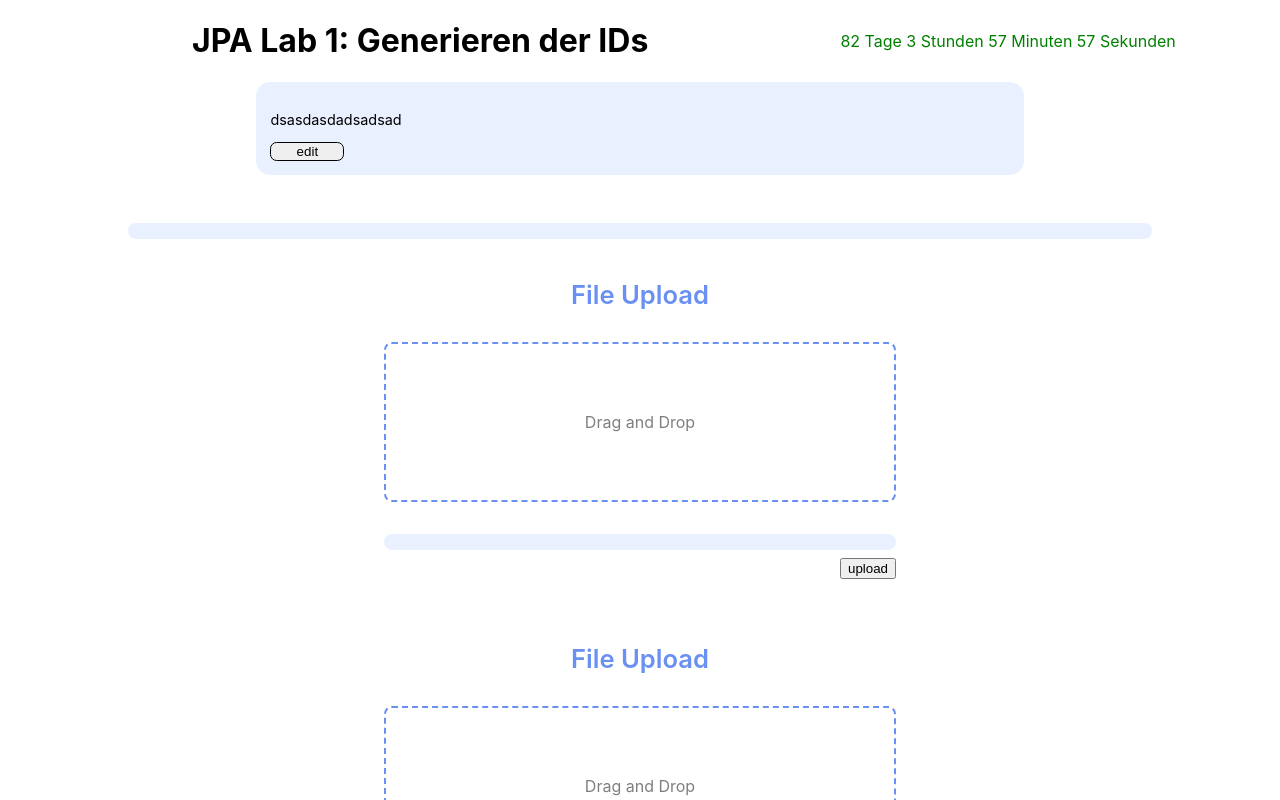
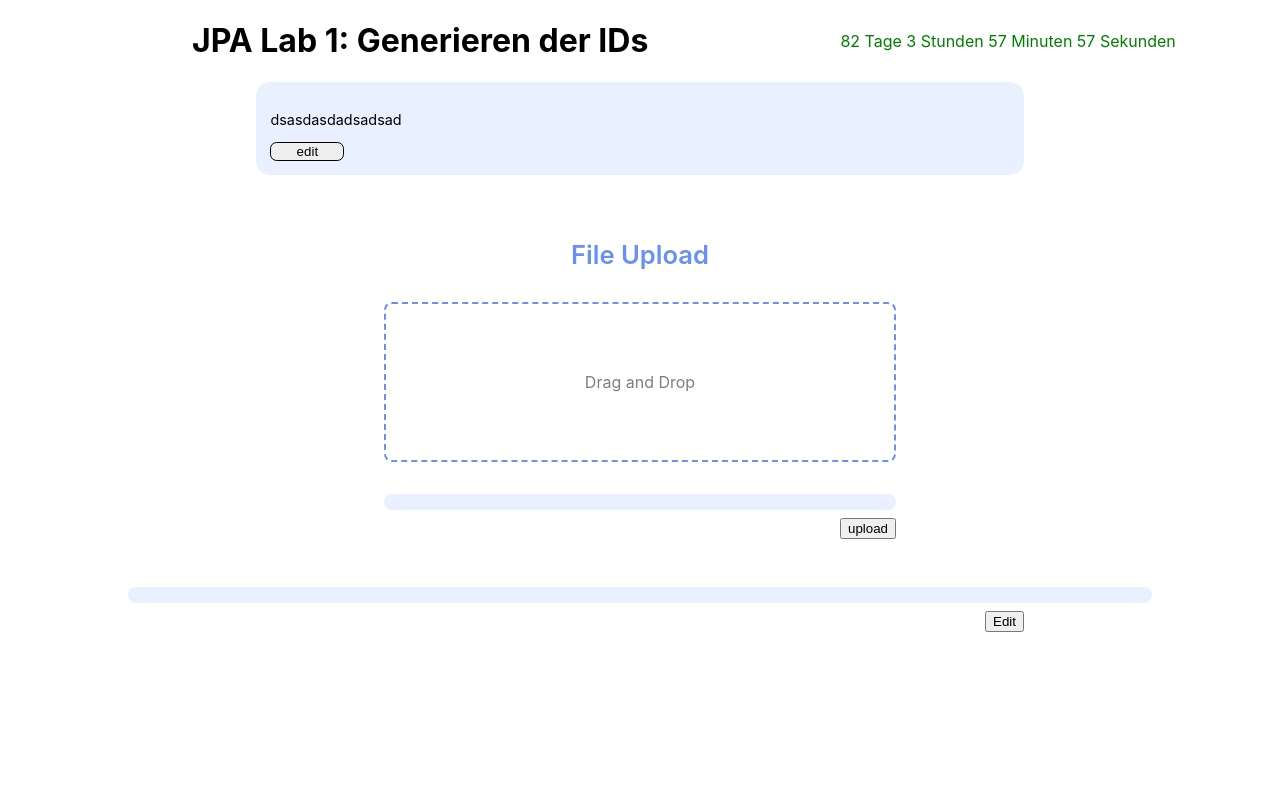
Before and after one commit to Elias-Traunbauer/school_collab, a Next.js app: page /assignment_edit in a window 1280 px wide. Shown: the top 800 px of the page. Built offline with nearby package versions, Linux system fonts and the light colour scheme.

Commit message:
edit file_upload

```diff
--- a/components/file_upload.js
+++ b/components/file_upload.js
@@ -1,5 +1,6 @@
 import { useState,useEffect } from 'react'
 import styles from '../styles/assignment.module.css';
+import Image from 'next/image';
 
 const File_Upload =  ({handleFilesUpdated}) => {
 
@@ -7,6 +8,7 @@ const File_Upload =  ({handleFilesUpdated}) => {
 
     let acceptedFilesDummy = ["pdf","txt","png"];
     const[fileslist,setFileList] = useState([]);
+    let currFile = null;
 
     useEffect(() => {
         const dropArea = document.querySelectorAll(`.${styles.fileinput}`);
@@ -52,7 +54,7 @@ const File_Upload =  ({handleFilesUpdated}) => {
             dropArea[0].removeEventListener("dragleave",handleDragLeave);
             dropArea[0].removeEventListener("drop",handleDrop);
             dropArea[0].removeEventListener("click",handleClick);
-            input[0].removeEventListener("click",handleInputChange);
+            input[0].removeEventListener("change",handleInputChange);
         }
 
         function showFile(newFiles){
@@ -181,9 +183,9 @@ const File_Upload =  ({handleFilesUpdated}) => {
 
                         <ul id='fileul' className={styles.filelistitem} hidden>
                             {fileslist.map((file,i)=>{return <li onClick={()=>openDialog(file)}  key={i}>
-                                <img src="/file.svg"/>
+                                <Image width={30} height={30} src="/file.svg" alt='sadas'/>
                                 <p>{file.name}</p>
-                                <img className={styles.cancelbutton} onClick={(e) => {deleteItem(file,i)}} src="/cancelicon.svg" alt="An SVG of an eye"/>
+                                <Image className={styles.cancelbutton} onClick={(e) => {deleteItem(file,i)}} width="30" height="30" src="/cancelicon.svg" alt="An SVG of an eye"/>
 
                             </li>})}
                         </ul>
--- a/pages/assignment_edit.js
+++ b/pages/assignment_edit.js
@@ -67,21 +67,6 @@ export default function AssignmentEdit({assignment,acceptedFilextentions,uploade
                 }
                 </div>
             </div>
-
-            <div className={styles.fileListWrapper}>
-                <div  className={styles.fileListContainer}>
-                    <ul id='instructionFilesUl' className={styles.filelistitem} hidden>
-                            {instructonFiles.map((file,i)=>{return <li key={i}>
-                                <p>{file.name}</p>
-                        </li>})}
-                    </ul>
-                </div>
-            </div>
-            <File_Upload handleFilesUpdated={(instructonFiles) => handleInstructionFilesUpdate(instructonFiles)}></File_Upload>
-
-
-
-
             <File_Upload handleFilesUpdated={(instructonFiles) => handleIUploadFilesUpdate(instructonFiles)}></File_Upload>
             <div className={styles.fileListWrapper}>
                 <div  className={styles.fileListContainer}>
```
